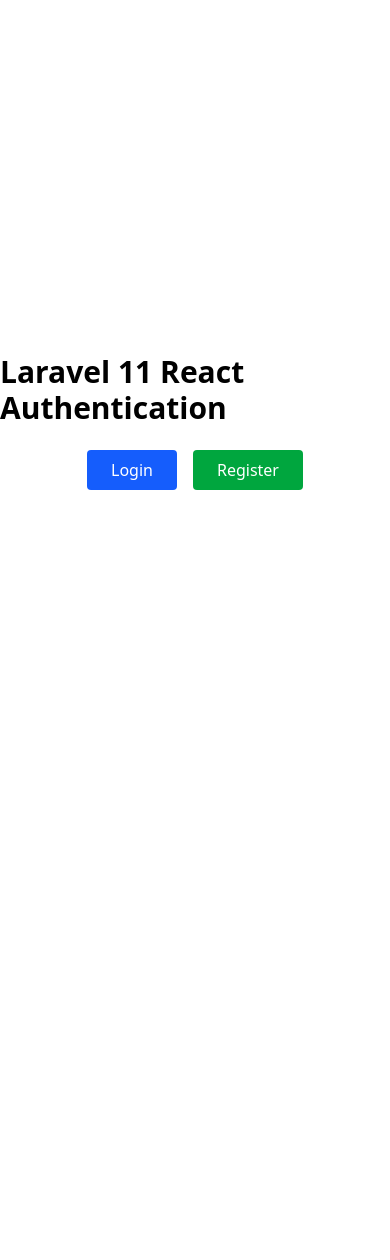
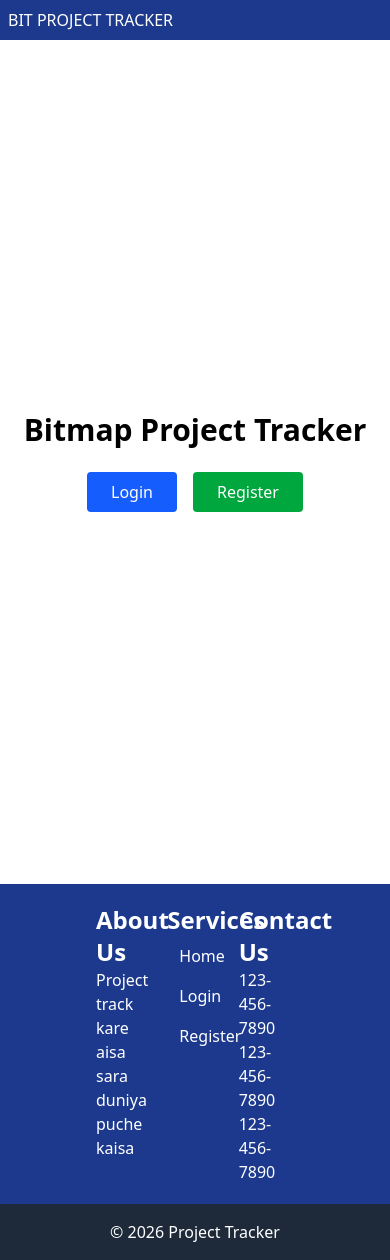
Before and after one commit to Plug-On/BITS-INTERNSHIP, a React app in the folder FrontEnd/frontend/: page / in a window 390 px wide. Before the commit the page ends 844 px from the top, so only its background shows below. Built offline with nearby package versions, Linux system fonts and the light colour scheme; the HTML template or start-up script is replaced by a standard one.

Commit message:
UI changes

```diff
--- a/FrontEnd/frontend/src/dashboard.jsx
+++ b/FrontEnd/frontend/src/dashboard.jsx
@@ -1,8 +1,7 @@
-import React, { useEffect, useState } from "react";
-import { useNavigate } from "react-router-dom";
-import axios from "axios";
+
 import Header from "./header";
 import Sidebar from "./components/Sidebar";
+import Footer from "./footer";
 
 /*
   Updated Dashboard layout:
@@ -13,72 +12,7 @@
 */
 
 const Dashboard = () => {
-  const [user, setUser] = useState(null);
-  const [error, setError] = useState(null);
-  const [loading, setLoading] = useState(true);
-  const navigate = useNavigate();
 
-  useEffect(() => {
-    const userData = localStorage.getItem("user");
-    const token = localStorage.getItem("token");
-
-    if (userData && token) {
-      try {
-        const parsedUser = JSON.parse(userData);
-        setUser(parsedUser);
-
-        axios
-          .get("http://127.0.0.1:8000/api/dashboard", {
-            headers: { Authorization: `Bearer ${token}` },
-          })
-          .then((response) => {
-            console.log("Dashboard data:", response.data);
-          })
-          .catch((error) => {
-            setError("Failed to fetch dashboard data.");
-            console.error(error);
-          });
-      } catch (error) {
-        console.error("Failed to parse user data:", error);
-        localStorage.removeItem("user");
-        navigate("/login");
-      } finally {
-        setLoading(false);
-      }
-    } else {
-      navigate("/login");
-    }
-  }, [navigate]);
-
-  const handleLogout = async () => {
-    try {
-      const token = localStorage.getItem("token");
-
-      await axios.post(
-        "http://127.0.0.1:8000/api/logout",
-        {},
-        {
-          headers: {
-            Authorization: `Bearer ${token}`,
-          },
-        }
-      );
-
-      localStorage.removeItem("user");
-      localStorage.removeItem("token");
-      navigate("/login");
-    } catch (error) {
-      console.error("Logout failed:", error);
-      setError("Failed to log out.");
-    }
-  };
-
-  if (loading)
-    return (
-      <div className="min-h-screen flex items-center justify-center bg-gray-900">
-        <p className="text-center text-gray-400 text-lg">Loading...</p>
-      </div>
-    );
 
   return (
     <div className="min-h-screen bg-gray-900 text-gray-100">
@@ -90,54 +24,14 @@
         <Sidebar />
 
         {/* Main content */}
-        <main className="flex-1 p-8">
-          <div className="max-w-7xl mx-auto">
-            <header className="mb-6">
-              <h1 className="text-2xl font-semibold">Events</h1>
-            </header>
 
-            <section className="bg-[#111318] rounded-lg p-6 min-h-[70vh] border border-gray-800 shadow-inner">
-              {/* thin top divider like screenshot */}
-              <div className="border-t border-gray-700 pb-6"></div>
+      </div>
 
-              <div className="mt-6 text-gray-300">
-                <div className="w-full max-w-md bg-gray-800 rounded-xl shadow p-6 mx-auto">
-                  <h2 className="text-2xl font-bold text-center text-sky-400 mb-4">
-                    Welcome
-                  </h2>
+    <Footer/>
 
-                  {error && (
-                    <p className="text-red-500 text-center mb-4">{error}</p>
-                  )}
+    </div>
 
-                  {user && (
-                    <div className="bg-sky-900/30 text-sky-200 text-center p-4 rounded-lg mb-6">
-                      <p>
-                        Hello, <strong className="text-white">{user.name}</strong>!
-                      </p>
-                    </div>
-                  )}
 
-                  <button
-                    onClick={handleLogout}
-                    className="w-full bg-red-600 text-white py-2 rounded-lg hover:bg-red-700 transition"
-                  >
-                    Logout
-                  </button>
-                </div>
-
-                {/* placeholder content area */}
-                <div className="mt-8 grid grid-cols-3 gap-6">
-                  <div className="h-28 bg-gray-800 rounded-md"></div>
-                  <div className="h-28 bg-gray-800 rounded-md"></div>
-                  <div className="h-28 bg-gray-800 rounded-md"></div>
-                </div>
-              </div>
-            </section>
-          </div>
-        </main>
-      </div>
-    </div>
   );
 };
 
--- /dev/null
+++ b/FrontEnd/frontend/src/footer.jsx
@@ -0,0 +1,42 @@
+import React from 'react'
+import { Link } from 'react-router-dom'
+
+function Footer() {
+  return (
+    <div>
+        <div className='grid grid-cols-3 gap-4 bg-blue-900 text-white py-5 px-24'>
+            <div>
+                <h1 className='text-2xl font-bold'>About Us</h1>
+                <p>Project track kare aisa sara duniya puche kaisa</p>
+            </div>
+            <div>
+                <h1 className='text-2xl font-bold'>Services</h1>
+                <ul>
+                    <li>
+            <Link to="/" className="block rounded py-2 pr-4 pl-3 text-white" aria-current="page">Home</Link>
+          </li>
+          <li>
+            <Link to="/login" className="block rounded py-2 pr-4 pl-3 text-white" aria-current="page">Login</Link>
+          </li>
+          <li>
+            <Link to="/register" className="block rounded py-2 pr-4 pl-3 text-white" aria-current="page">Register</Link>
+          </li>
+                </ul>
+            </div>
+
+            <div>
+                <h1 className='text-2xl font-bold'>Contact Us</h1>
+                <p>123-456-7890</p>
+                <p> 123-456-7890</p>
+                <p> 123-456-7890</p>
+            </div>
+
+        </div>
+        <div className='bg-gray-800 text-white text-center p-4'>
+            <p>&copy; 2026 Project Tracker</p>
+        </div>
+    </div>
+  )
+}
+
+export default Footer
--- a/FrontEnd/frontend/src/header.jsx
+++ b/FrontEnd/frontend/src/header.jsx
@@ -6,7 +6,7 @@
     <div>
 
 
-<nav className="bg-blue-900 text-white px-2 py-2.5 sm:px-4 w-full">
+<nav className="bg-blue-900 text-white px-2 py-2 sm:px-4 w-full">
     <div className="container mx-auto flex flex-wrap items-center justify-between">
       <a href="/" className="flex items-center block text-white pr-4 md:font-black">
         BIT PROJECT TRACKER
--- a/FrontEnd/frontend/src/home.jsx
+++ b/FrontEnd/frontend/src/home.jsx
@@ -1,13 +1,18 @@
 import React from 'react'
-import { useNavigate } from 'react-router-dom'
+import { useNavigate } from 'react-router-dom';
+import Header from './header';
+import Footer from './footer';
 
 const Home = () => {
   const navigate = useNavigate()
 
   return (
+    <div>
+    <Header/>
     <div className="flex flex-col items-center justify-center min-h-screen">
+
       <h1 className="text-3xl font-bold mb-6">
-        Laravel 11 React Authentication
+        Bitmap Project Tracker
       </h1>
 
       <div className="flex gap-4">
@@ -26,6 +31,10 @@
         </button>
       </div>
     </div>
+
+    <Footer/>
+    </div>
+
   )
 }
 
--- a/FrontEnd/frontend/src/login.jsx
+++ b/FrontEnd/frontend/src/login.jsx
@@ -1,6 +1,8 @@
 import React, { useState } from "react";
 import axios from "axios";
 import { useNavigate } from "react-router-dom";
+import Footer from "./footer";
+import Header from "./header";
 
 const Login = () => {
   const [email, setEmail] = useState("");
@@ -33,6 +35,9 @@
   };
 
   return (
+    <div>
+      <Header/>
+
     <div className="min-h-screen flex items-center justify-center bg-gray-100 px-4">
       <div className="w-full max-w-md bg-white rounded-xl shadow-lg p-8">
         <h2 className="text-3xl font-bold text-center mb-6">Login</h2>
@@ -76,6 +81,9 @@
         </form>
       </div>
     </div>
+    <Footer/>
+    </div>
+
   );
 };
 
--- a/FrontEnd/frontend/src/register.jsx
+++ b/FrontEnd/frontend/src/register.jsx
@@ -1,5 +1,8 @@
 import React, { useState } from "react";
 import axios from "axios";
+import Header from "./header";
+import Footer from "./footer";
+
 
 const Register = () => {
   const [name, setName] = useState("");
@@ -35,6 +38,7 @@
   };
 
   return (
+    <div> <Header/>
     <div className="min-h-screen flex items-center justify-center bg-gray-100 px-4">
       <div className="w-full max-w-md bg-white rounded-lg shadow p-6">
         <h2 className="text-2xl font-bold text-center mb-6">Register</h2>
@@ -90,6 +94,9 @@
         )}
       </div>
     </div>
+
+    <Footer/>
+    </div>
   );
 };
 
--- a/FrontEnd/frontend/src/router.jsx
+++ b/FrontEnd/frontend/src/router.jsx
@@ -4,6 +4,7 @@
 import Register from './register';
 import Dashboard from './dashboard';
 import Header from './header';
+import Footer from './footer';
 // import Sidebar from '../common/Sidebar';
 
 const RouterComponent = () =>{
@@ -15,6 +16,8 @@
             <Route path="/login" element={<Login/>}/>
             <Route path="/register" element={<Register/>}/>
             <Route path="/dashboard" element={<Dashboard/>}/>
+            <Route path="/footer" element={<Footer/>}/>
+
             {/* <Route path="/sidebar" element={<Sidebar/>}/> */}
         </Routes>
     );
```
Also changed, not shown: FrontEnd/frontend/src/components/Sidebar.jsx (+121 -31 lines).
